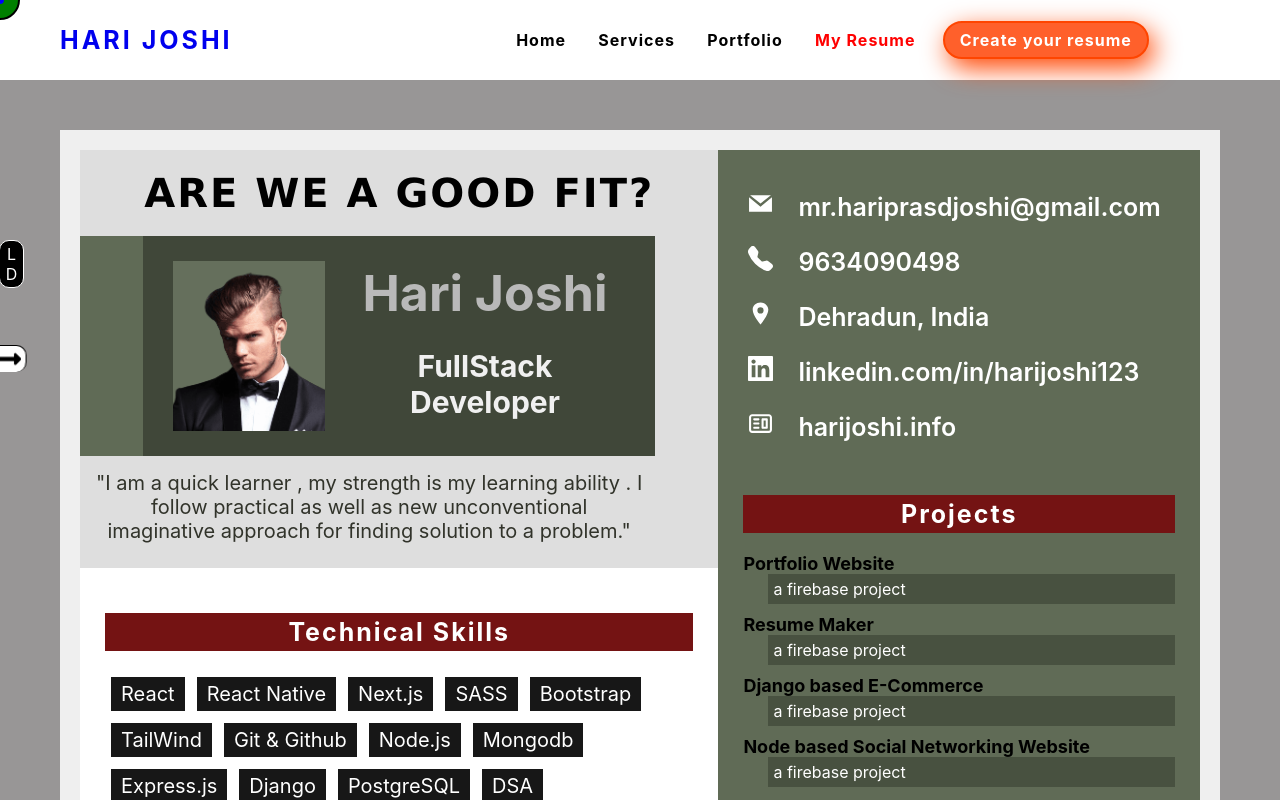
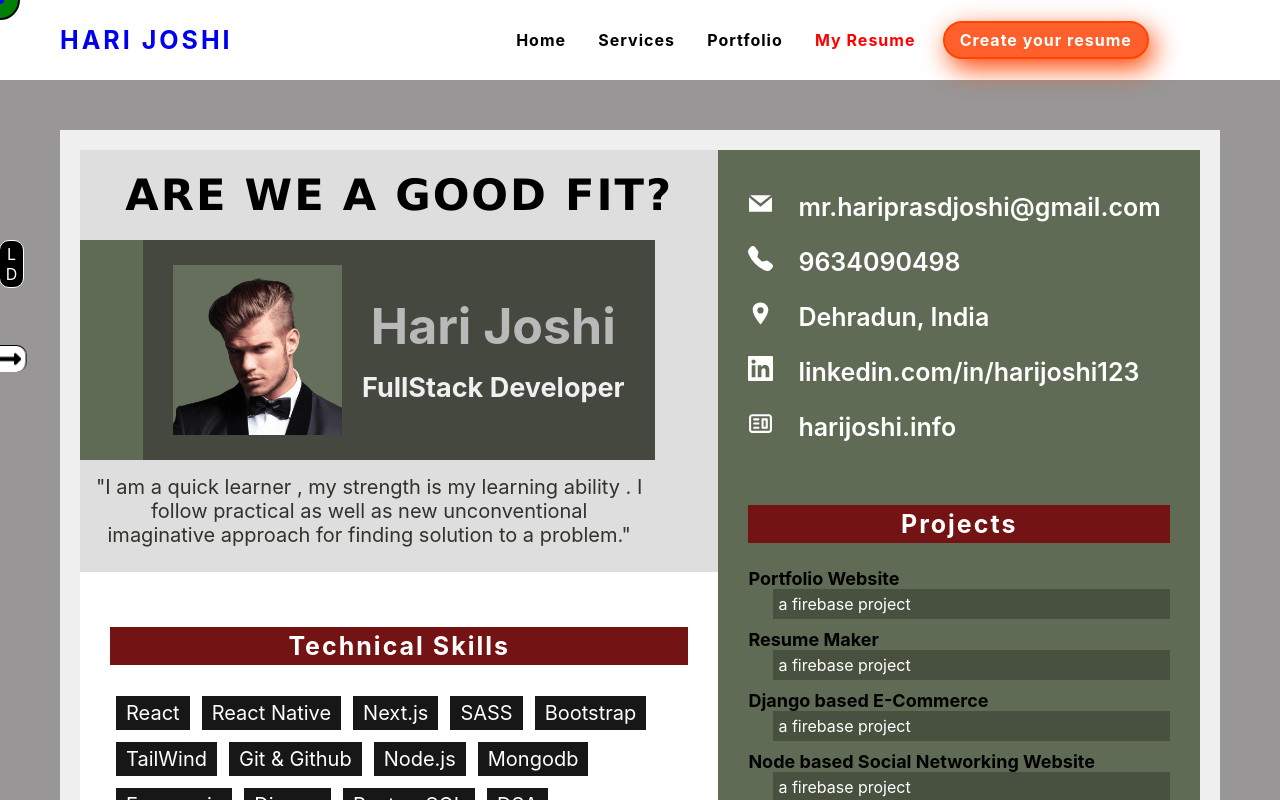
Before and after one commit to harijoshi12/my-portfolio, a React (Create React App) app: page /my-resume in a window 1280 px wide. Shown: the top 800 px of the page. Built offline with nearby package versions, Linux system fonts and the light colour scheme.

Commit message:
resume progress 1

```diff
--- a/src/pages/myResume/MyResumePage.module.css
+++ b/src/pages/myResume/MyResumePage.module.css
@@ -9,14 +9,14 @@
   font-size: 25px;
   background-color: #741313;
   color: white;
-  margin: 20px auto;
+  margin: 25px auto;
   text-align: center;
   padding: 4px;
   letter-spacing: 2px;
 }
 
 #myResumePage .resumeSec {
-  padding: 25px;
+  padding: 30px;
 }
 
 #myResumePage {
@@ -62,12 +62,12 @@
 }
 
 #myResumePage .myResume .left .personalInfo .resumeTitle {
-  font-size: 2.5rem;
+  font-size: 2.7rem;
   color: black;
   text-align: center;
   text-transform: uppercase;
   letter-spacing: 2px;
-  padding: 20px 0;
+  padding: 20px;
   font-family: Verdana, Geneva, Tahoma, sans-serif;
 }
 
@@ -87,7 +87,7 @@
 
 #myResumePage .myResume .left .personalInfo .imgboxOuter .imgboxInner {
   width: 89%;
-  background-color: #404739;
+  background-color: #44483f;
   display: -webkit-box;
   display: -ms-flexbox;
   display: flex;
@@ -118,6 +118,7 @@
 #myResumePage .myResume .left .personalInfo .imgboxOuter .imgboxInner .myinfo {
   text-align: center;
   padding-left: 20px;
+  white-space: nowrap;
 }
 
 #myResumePage .myResume .left .personalInfo .imgboxOuter .imgboxInner .myinfo .myName {
@@ -127,9 +128,8 @@
 }
 
 #myResumePage .myResume .left .personalInfo .imgboxOuter .imgboxInner .myinfo .profession {
-  padding: 10px;
   color: #f0f0f0;
-  font-size: 30px;
+  font-size: 27px;
 }
 
 #myResumePage .myResume .left .personalInfo .tagline {
```
Also changed, not shown: src/pages/myResume/MyResumePage.module.scss (+7 -7 lines), 1 other file (tests, documents, lock files or other folders).
